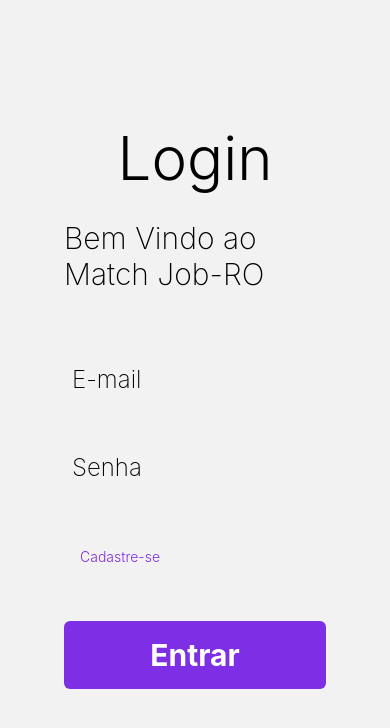
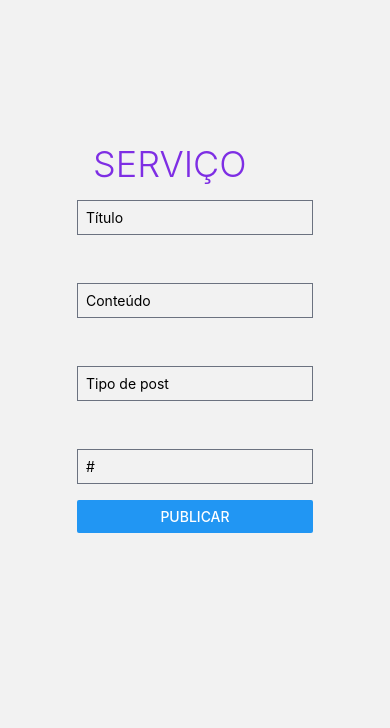
Before and after one commit to Match-Job-RO/match-job-mobile, a React Native app: screen /PostService in a window 390 px wide. Shown: the top 728 px of the page. Built offline with nearby package versions, Linux system fonts and the light colour scheme; what expo-notifications would draw is missing.

Commit message:
feature tela de publicar serviço

```diff
--- a/src/Navgator/Navigator.tsx
+++ b/src/Navgator/Navigator.tsx
@@ -5,6 +5,7 @@ import Login from "../screens/Login";
 import Home from "../screens/Home";
 import Signup from "../screens/Signup";
 import Map from "../screens/Map";
+import PostService from "../screens/PostService";
 
 const Stack = createStackNavigator();
 const Tab = createBottomTabNavigator();
@@ -15,6 +16,7 @@ function AuthStack() {
 			<Stack.Screen name="Login" component={Login} />
 			<Stack.Screen name="Signup" component={Signup} />
 			<Stack.Screen name="Home" component={Home} />
+			<Stack.Screen name="PostService" component={PostService} />
 		</Stack.Navigator>
 	);
 }
--- a/src/components/roundButton.component.tsx
+++ b/src/components/roundButton.component.tsx
@@ -1,9 +1,10 @@
 import React, { ReactElement, useState } from "react";
 import { View, TouchableOpacity, Text } from "react-native";
+import { useNavigation } from "@react-navigation/native";
 
 export default function RoundButton(): ReactElement<any, any> {
 	const [isOpen, setIsOpen] = useState(false);
-
+	const navigation = useNavigation();
 	const handlePress = () => {
 		setIsOpen(!isOpen);
 	};
@@ -14,8 +15,7 @@ export default function RoundButton(): ReactElement<any, any> {
 	};
 
 	const handlePublicarServico = () => {
-		// Adicione a lógica para navegar para a tela de publicar serviço
-		console.log("Publicar Serviço clicado");
+		navigation.navigate("PostService");
 	};
 
 	return (
--- /dev/null
+++ b/src/screens/PostService.tsx
@@ -0,0 +1,52 @@
+import React, { useState } from 'react';
+import { View, Text, TextInput, Button, ScrollView, SafeAreaView } from 'react-native';
+
+export default function PostService() {
+  const [title, setTitle] = useState<string>("");
+	const [content, setContent] = useState<string>("");
+	const [postType, setPostType] = useState<string>("");
+  const [tags, setTags] = useState<string>("");
+
+  const handlePublish = () => {
+
+  };
+
+  return (
+    <ScrollView>
+			<SafeAreaView className="p-16 h-full">
+				<View className="flex justify-center items-center py-16">
+					<View className="mb-8">
+						<Text className="font-light text-4xl text-purple p-4">SERVIÇO</Text>
+              <View className="gap-8">
+                <TextInput
+                  className="border border-gray-500 p-2 mb-4"
+                  placeholder="Título"
+                  value={title}
+                  onChangeText={setTitle}
+                />
+                <TextInput
+                  className="border border-gray-500 p-2 mb-4"
+                  placeholder="Conteúdo"
+                  value={content}
+                  onChangeText={setContent}
+                />
+                <TextInput
+                  className="border border-gray-500 p-2 mb-4"
+                  placeholder="Tipo de post"
+                  value={postType}
+                  onChangeText={setPostType}
+                />
+                <TextInput
+                  className="border border-gray-500 p-2 mb-4"
+                  placeholder="#"
+                  value={tags}
+                  onChangeText={setTags}
+                />
+              </View>
+              <Button title="Publicar" onPress={handlePublish} />
+          </View>
+        </View>
+      </SafeAreaView>
+    </ScrollView>
+  );
+}
```
